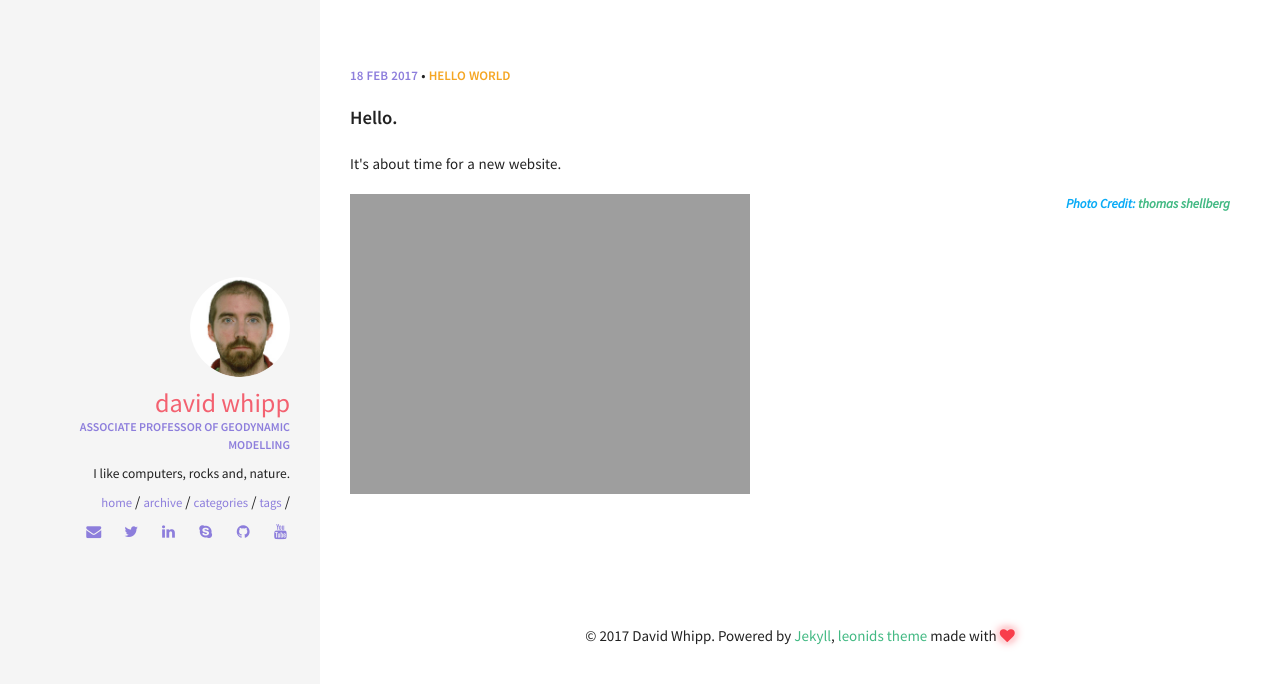
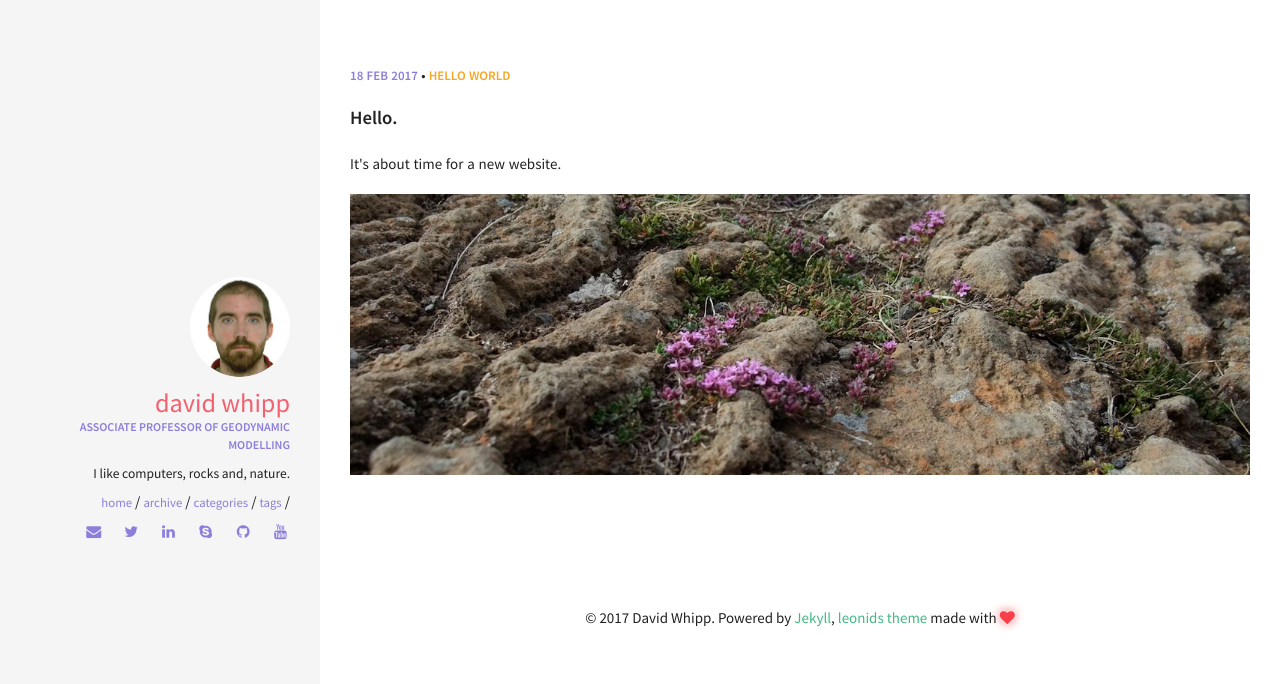
Before and after one commit to z0del/davewhipp.github.io, a Jekyll site: the page built from index.html, in a window 1280 px wide. Shown: the top 684 px of the page. Built offline with Jekyll 4.4.1, drawn with Linux system fonts in a browser that asks for light colours.

Commit message:
Changed photo

```diff
--- a/_posts/2017-02-18-hello.md
+++ b/_posts/2017-02-18-hello.md
@@ -5,9 +5,7 @@ excerpt: "It's about time for a new website."
 categories: [hello world]
 comments: true
 image:
-  feature: new-zealand.png
-  credit: thomas shellberg
-  creditlink: https://unsplash.com/photos/Ki0dpxd3LGc
+  feature: iceland.png
 ---
 
 ## HTML Elements
```
